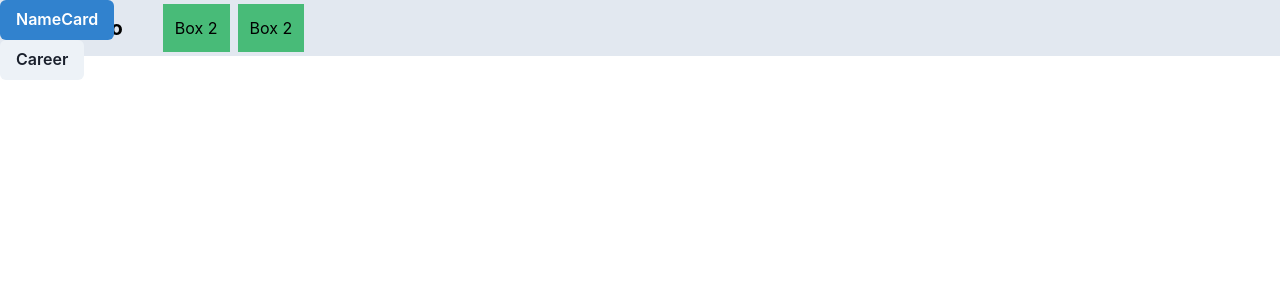
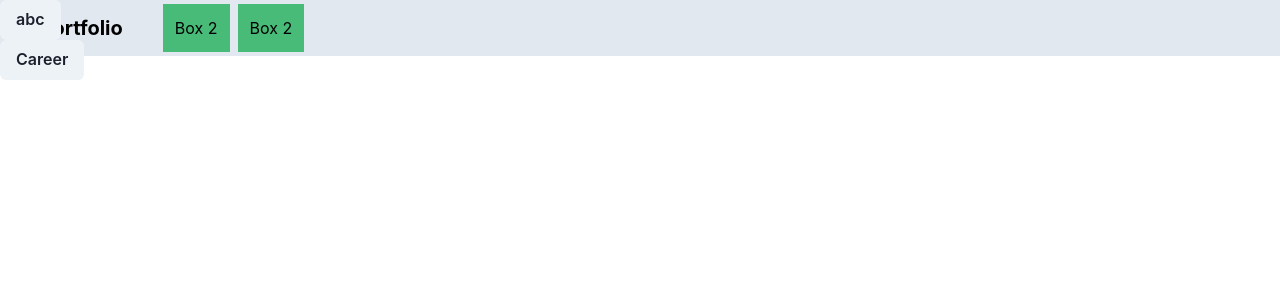
Before and after one commit to witch342/portfolio, a Next.js app: page / in a window 1280 px wide. Shown: the top 300 px of the page. Built offline with nearby package versions, Linux system fonts and the light colour scheme.

Commit message:
ネームカード内容変更

```diff
--- a/components/NameCard.jsx
+++ b/components/NameCard.jsx
@@ -1,9 +1,15 @@
-import { Button, ButtonGroup } from '@chakra-ui/react'
+import {
+  Button,
+  ButtonGroup,
+  Box
+} from '@chakra-ui/react'
 
 export default function NameCard() {
   return (
-    <div>
-      <Button colorScheme='blue'>NameCard</Button>
-    </div>
+    <box>
+      <box>
+        <Button>abc</Button>
+      </box>
+    </box>
   )
 }
```
